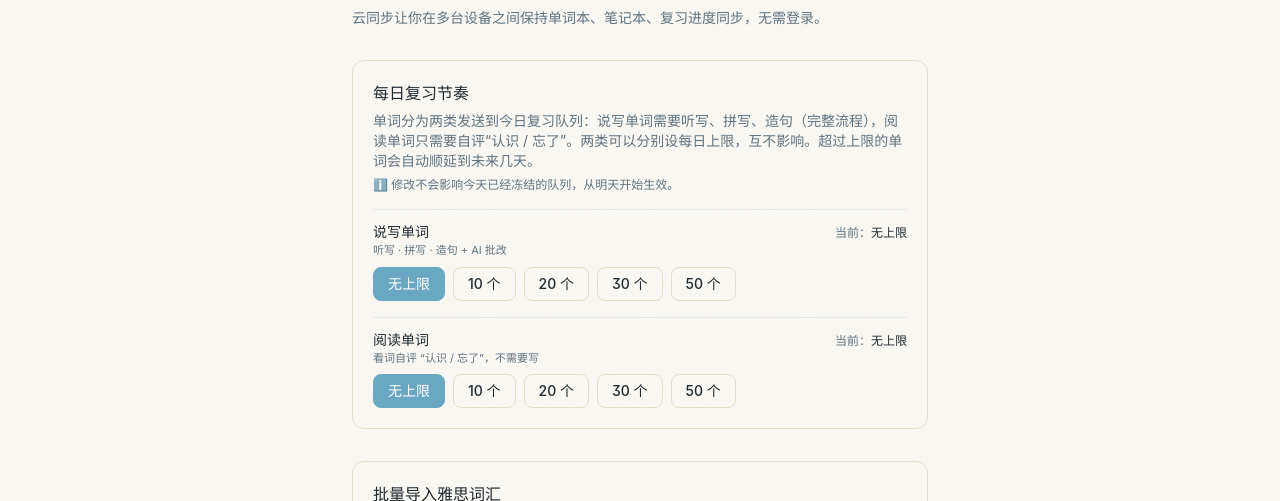
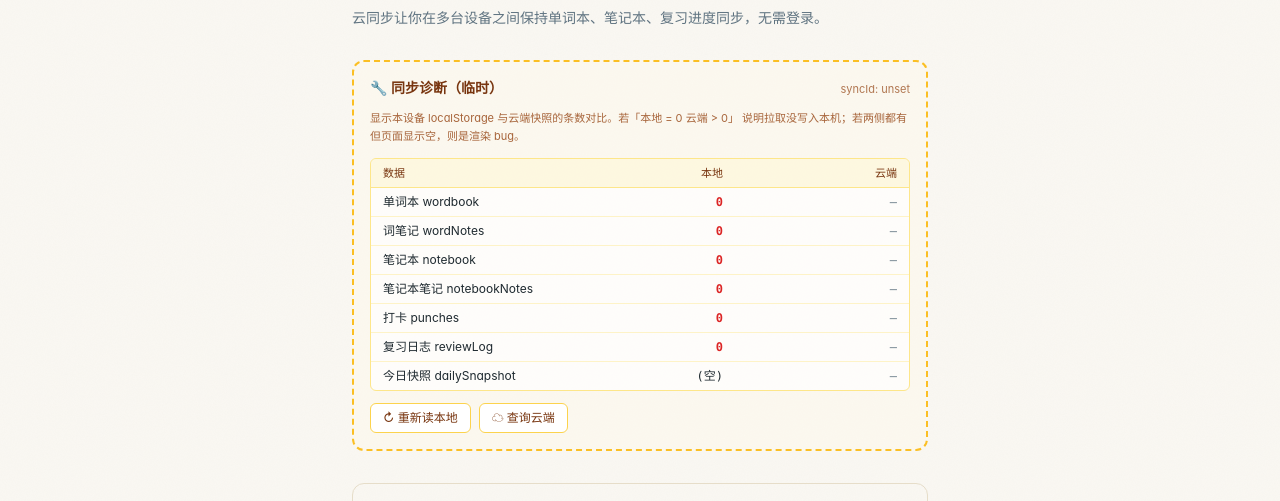
Before and after one commit to lisajingzi/get-vocabulary, a Next.js app in the folder web/: page /settings in a window 1280 px wide. Shown: the part 139-640 px from the top of the page. Built offline with nearby package versions, Linux system fonts and the light colour scheme; no server answers.

Commit message:
feat(settings): add temporary sync diagnostics card

```diff
--- a/web/src/app/settings/page.tsx
+++ b/web/src/app/settings/page.tsx
@@ -220,6 +220,13 @@ export default function SettingsPage() {
           云同步让你在多台设备之间保持单词本、笔记本、复习进度同步，无需登录。
         </p>
       </div>
+
+      {/* ── Diagnostics (temporary) ─────────────────────
+          Shows raw localStorage counts on this device. Added to debug a
+          case where WeChat WebView pull() returned success but notebook /
+          punches surfaces were empty; we needed a way to inspect device
+          state without DevTools. Safe to delete once resolved. */}
+      <DiagnosticsCard />
 
       {/* ── Daily review pace ──────────────────────────── */}
       <section className="rounded-xl border border-[var(--border)] p-5 space-y-4">
@@ -476,3 +483,246 @@ function countLines(raw: string): number {
   if (!raw) return 0;
   return raw.split(/\r?\n/).filter((l) => l.trim().length > 0).length;
 }
+
+// ---------------------------------------------------------------------------
+// DiagnosticsCard — WeChat-friendly localStorage inspector.
+//
+// Purpose: in WeChat WebView we have no DevTools, so when data appears to
+// be "missing" on that surface we can't tell whether:
+//   (a) pull() failed silently and localStorage really is empty here, or
+//   (b) localStorage is fine and it's a rendering / event-wiring bug.
+//
+// This card reads every sync-relevant key directly out of localStorage and
+// prints the counts on-screen, plus a button that fetches the cloud
+// snapshot for the current syncId and prints those counts side-by-side.
+// The two columns together pin down exactly where the data got lost.
+//
+// Intentionally minimal deps: no imports from wordbook/notebook helpers so
+// nothing can accidentally trigger a write / dispatch / push while we're
+// diagnosing an already-fragile sync state.
+// ---------------------------------------------------------------------------
+
+type LocalCounts = {
+  wordbook: number;
+  wordNotes: number;
+  notebook: number;
+  notebookNotes: number;
+  punches: number;
+  reviewLog: number;
+  dailySnapshot: string;
+  syncIdShort: string;
+};
+
+type CloudCounts = {
+  wordbook: number;
+  wordNotes: number;
+  notebook: number;
+  notebookNotes: number;
+  punches: number;
+  savedAt: string;
+} | null;
+
+function readLocalCounts(): LocalCounts {
+  const safeParse = <T,>(key: string, fallback: T): T => {
+    try {
+      const raw =
+        typeof window === "undefined"
+          ? null
+          : window.localStorage.getItem(key);
+      if (!raw) return fallback;
+      return JSON.parse(raw) as T;
+    } catch {
+      return fallback;
+    }
+  };
+  const wordbook = safeParse<Record<string, unknown>>("get:wordbook:v1", {});
+  const wordNotes = safeParse<Record<string, unknown[]>>("get:notes:v1", {});
+  const notebook = safeParse<Record<string, unknown>>("get:notebook:v1", {});
+  const notebookNotes = safeParse<Record<string, unknown[]>>(
+    "get:notebook-notes:v1",
+    {},
+  );
+  const punches = safeParse<string[]>("get:punches:v1", []);
+  const reviewLog = safeParse<Record<string, unknown>>(
+    "get:review-log:v1",
+    {},
+  );
+  const dailySnapshot = safeParse<{ date?: string; lemmas?: unknown[] } | null>(
+    "get:daily-snapshot:v1",
+    null,
+  );
+  const syncIdRaw =
+    (typeof window !== "undefined"
+      ? window.localStorage.getItem("get:syncId:v1")
+      : "") || "";
+  const fixed = process.env.NEXT_PUBLIC_SYNC_ID ?? "";
+  const activeSyncId = fixed || syncIdRaw || "(none)";
+  return {
+    wordbook: Object.keys(wordbook).length,
+    wordNotes: Object.keys(wordNotes).length,
+    notebook: Object.keys(notebook).length,
+    notebookNotes: Object.keys(notebookNotes).length,
+    punches: Array.isArray(punches) ? punches.length : 0,
+    reviewLog: Object.keys(reviewLog).length,
+    dailySnapshot:
+      dailySnapshot && dailySnapshot.date
+        ? `${dailySnapshot.date} · ${
+            Array.isArray(dailySnapshot.lemmas) ? dailySnapshot.lemmas.length : 0
+          } 词`
+        : "(空)",
+    syncIdShort:
+      activeSyncId.length > 12
+        ? `${activeSyncId.slice(0, 6)}…${activeSyncId.slice(-4)}`
+        : activeSyncId,
+  };
+}
+
+function DiagnosticsCard() {
+  const [local, setLocal] = useState<LocalCounts | null>(null);
+  const [cloud, setCloud] = useState<CloudCounts>(null);
+  const [cloudStatus, setCloudStatus] = useState<
+    "idle" | "loading" | "ok" | "error"
+  >("idle");
+  const [cloudErr, setCloudErr] = useState("");
+
+  useEffect(() => {
+    setLocal(readLocalCounts());
+  }, []);
+
+  function refresh() {
+    setLocal(readLocalCounts());
+  }
+
+  async function fetchCloud() {
+    setCloudStatus("loading");
+    setCloudErr("");
+    try {
+      const id = getSyncId();
+      const res = await fetch(`/api/cos/sync?syncId=${id}`, {
+        cache: "no-store",
+      });
+      if (!res.ok) {
+        setCloudStatus("error");
+        setCloudErr(`HTTP ${res.status}`);
+        return;
+      }
+      const snap = await res.json();
+      if (!snap) {
+        setCloudStatus("error");
+        setCloudErr("云端无快照");
+        return;
+      }
+      setCloud({
+        wordbook: Object.keys(snap.wordbook ?? {}).length,
+        wordNotes: Object.keys(snap.wordNotes ?? {}).length,
+        notebook: Object.keys(snap.notebook ?? {}).length,
+        notebookNotes: Object.keys(snap.notebookNotes ?? {}).length,
+        punches: Array.isArray(snap.punches) ? snap.punches.length : 0,
+        savedAt: snap.savedAt ?? "(未知)",
+      });
+      setCloudStatus("ok");
+    } catch (e) {
+      setCloudStatus("error");
+      setCloudErr(String(e));
+    }
+  }
+
+  if (!local) return null;
+
+  const rows: Array<{ label: string; local: number | string; cloud?: number | string }> = [
+    { label: "单词本 wordbook", local: local.wordbook, cloud: cloud?.wordbook },
+    { label: "词笔记 wordNotes", local: local.wordNotes, cloud: cloud?.wordNotes },
+    { label: "笔记本 notebook", local: local.notebook, cloud: cloud?.notebook },
+    {
+      label: "笔记本笔记 notebookNotes",
+      local: local.notebookNotes,
+      cloud: cloud?.notebookNotes,
+    },
+    { label: "打卡 punches", local: local.punches, cloud: cloud?.punches },
+    { label: "复习日志 reviewLog", local: local.reviewLog },
+    { label: "今日快照 dailySnapshot", local: local.dailySnapshot },
+  ];
+
+  return (
+    <section className="rounded-xl border-2 border-dashed border-amber-400 bg-amber-50/40 p-4 space-y-3">
+      <div className="flex items-baseline justify-between gap-2">
+        <h2 className="text-sm font-semibold text-amber-900">
+          🔧 同步诊断（临时）
+        </h2>
+        <span className="text-[11px] text-amber-800/70">
+          syncId: {local.syncIdShort}
+        </span>
+      </div>
+      <p className="text-[11px] text-amber-800/80 leading-relaxed">
+        显示本设备 localStorage 与云端快照的条数对比。若「本地 = 0 云端 &gt; 0」
+        说明拉取没写入本机；若两侧都有但页面显示空，则是渲染 bug。
+      </p>
+
+      <div className="rounded-md bg-white/70 border border-amber-200 overflow-hidden">
+        <div className="grid grid-cols-3 gap-2 border-b border-amber-200 bg-amber-100/50 px-3 py-1.5 text-[11px] font-medium text-amber-900">
+          <span>数据</span>
+          <span className="text-right">本地</span>
+          <span className="text-right">云端</span>
+        </div>
+        {rows.map((r) => (
+          <div
+            key={r.label}
+            className="grid grid-cols-3 gap-2 border-b border-amber-100 px-3 py-1.5 text-xs last:border-b-0"
+          >
+            <span className="text-[var(--fg)] truncate">{r.label}</span>
+            <span
+              className={`text-right font-mono ${
+                typeof r.local === "number" && r.local === 0
+                  ? "text-red-600 font-bold"
+                  : "text-[var(--fg)]"
+              }`}
+            >
+              {r.local}
+            </span>
+            <span
+              className={`text-right font-mono ${
+                r.cloud === undefined
+                  ? "text-[var(--fg-soft)]"
+                  : typeof r.cloud === "number" &&
+                    typeof r.local === "number" &&
+                    r.cloud !== r.local
+                  ? "text-orange-600 font-bold"
+                  : "text-[var(--fg)]"
+              }`}
+            >
+              {r.cloud ?? "—"}
+            </span>
+          </div>
+        ))}
+        {cloud && (
+          <div className="border-t border-amber-200 bg-amber-100/30 px-3 py-1.5 text-[11px] text-amber-800">
+            云端 savedAt: {cloud.savedAt}
+          </div>
+        )}
+      </div>
+
+      <div className="flex flex-wrap gap-2">
+        <button
+          type="button"
+          onClick={refresh}
+          className="rounded-md border border-amber-300 bg-white px-3 py-1.5 text-xs font-medium text-amber-900 hover:bg-amber-50"
+        >
+          ↻ 重新读本地
+        </button>
+        <button
+          type="button"
+          onClick={fetchCloud}
+          disabled={cloudStatus === "loading"}
+          className="rounded-md border border-amber-300 bg-white px-3 py-1.5 text-xs font-medium text-amber-900 hover:bg-amber-50 disabled:opacity-50"
+        >
+          {cloudStatus === "loading" ? "查询中…" : "☁ 查询云端"}
+        </button>
+        {cloudStatus === "error" && (
+          <span className="self-center text-[11px] text-red-600">
+            云端查询失败：{cloudErr}
+          </span>
+        )}
+      </div>
+    </section>
+  );
+}
```
